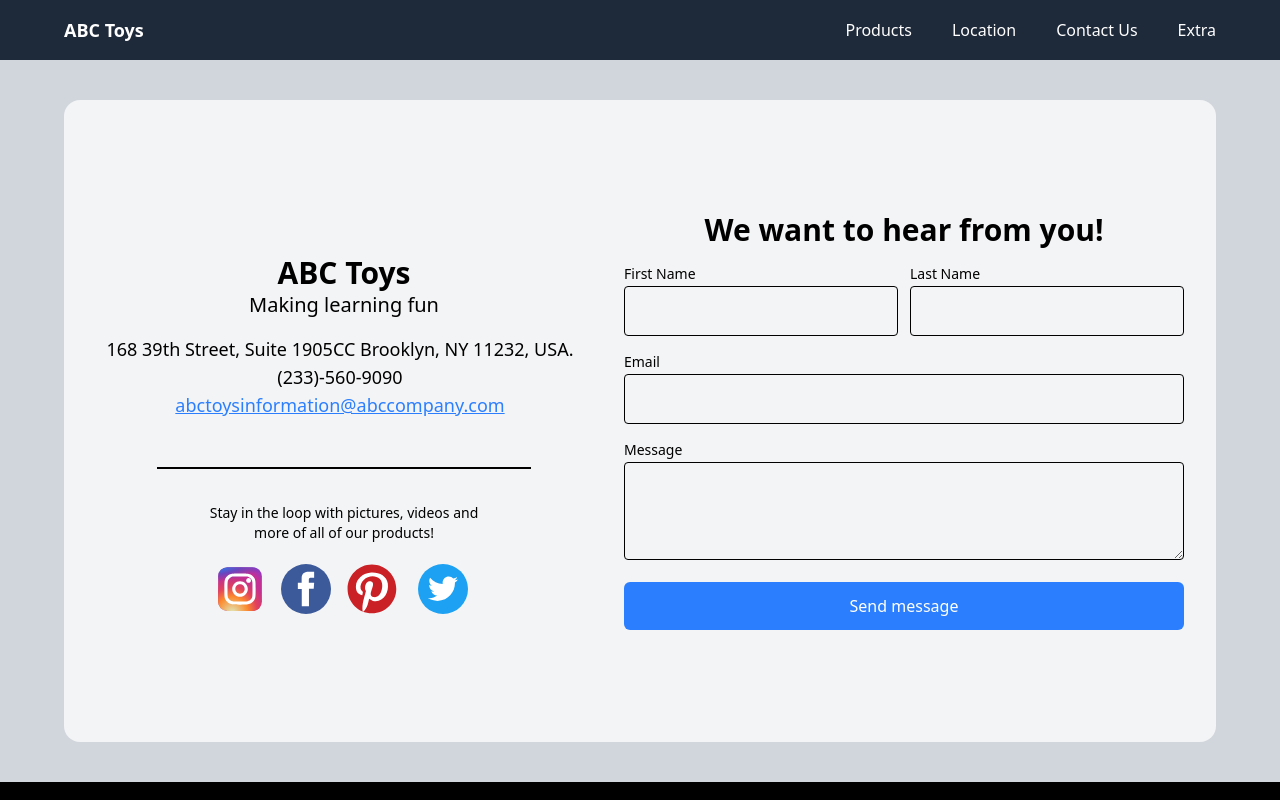
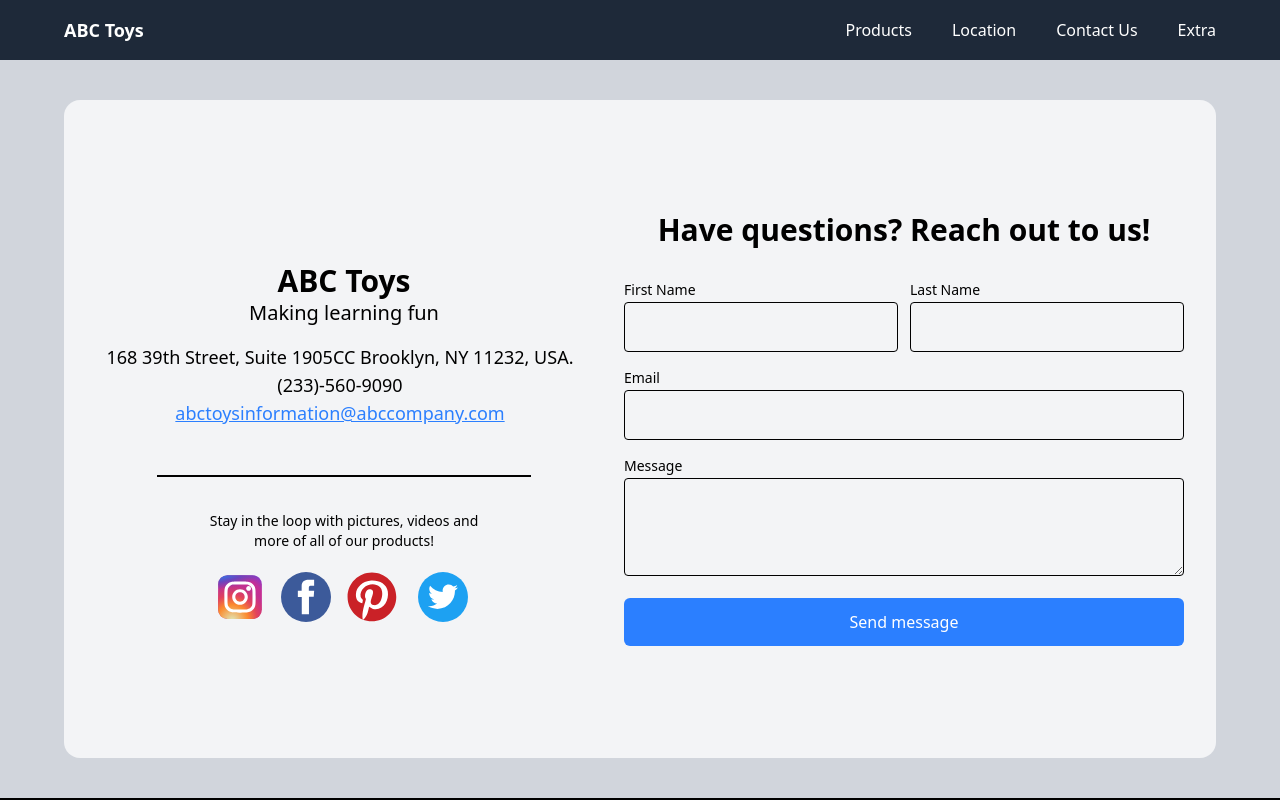
Before and after one commit to Pedro-Orellana/cis-128-homework-3-work, a website: page contact-us.html in a window 1280 px wide. Shown: the top 800 px of the page. Drawn offline with Linux system fonts and the light colour scheme.

Commit message:
minor change to contact-us.html

```diff
--- a/contact-us.html
+++ b/contact-us.html
@@ -349,11 +349,11 @@
                 class="flex flex-col items-center space-y-4 md:w-1/2 md:me-8"
               >
                 <h1 class="text-2xl font-semibold text-center mt-8 md:mt-0 md:text-3xl">
-                  We want to hear from you!
+                  Have questions? Reach out to us!
                 </h1>
 
                 <!-- name row -->
-                <div class="flex w-full justify-between items-center space-x-2">
+                <div class="flex w-full justify-between items-center mt-4 space-x-2">
                   <!-- first name -->
                   <div class="w-full md:w-1/2">
                     <label
```
